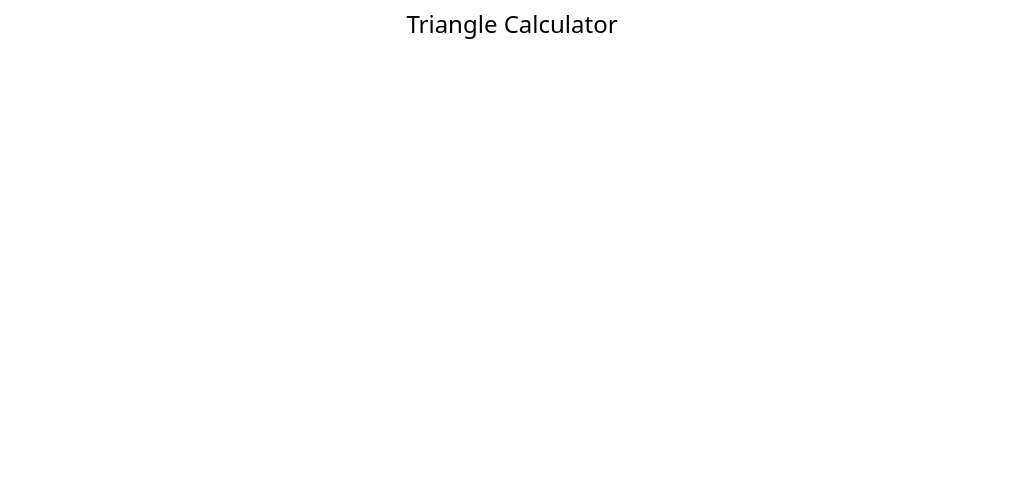
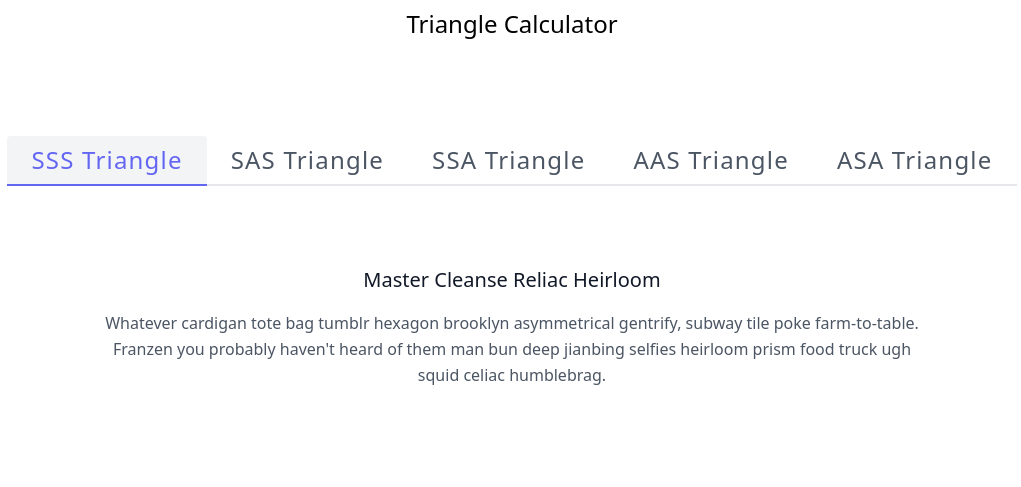
Before and after one commit to justingolden21/triangle-calc, a plain HTML site: page index.html in a window 1280 px wide. Shown: the whole page, without its empty margins (128-1149 px from the left). Drawn offline with nearby package versions, Linux system fonts and the light colour scheme.

Commit message:
temp content using tailblocks
https://mertjf.github.io/tailblocks/

```diff
--- a/index.html
+++ b/index.html
@@ -20,5 +20,32 @@
 </head>
 <body class="text-center text-2xl mt-2">
 	<p>Triangle Calculator</p>
+
+	<section class="text-gray-600 body-font">
+		<div class="container px-5 py-24 mx-auto flex flex-wrap flex-col">
+			<div class="flex mx-auto flex-wrap mb-20">
+				<a class="sm:px-6 py-3 w-1/2 sm:w-auto justify-center sm:justify-start border-b-2 title-font font-medium bg-gray-100 inline-flex items-center leading-none border-indigo-500 text-indigo-500 tracking-wider rounded-t">
+					SSS Triangle
+				</a>
+				<a class="sm:px-6 py-3 w-1/2 sm:w-auto justify-center sm:justify-start border-b-2 title-font font-medium inline-flex items-center leading-none border-gray-200 hover:text-gray-900 tracking-wider">
+					SAS Triangle
+				</a>
+				<a class="sm:px-6 py-3 w-1/2 sm:w-auto justify-center sm:justify-start border-b-2 title-font font-medium inline-flex items-center leading-none border-gray-200 hover:text-gray-900 tracking-wider">
+					SSA Triangle
+				</a>
+				<a class="sm:px-6 py-3 w-1/2 sm:w-auto justify-center sm:justify-start border-b-2 title-font font-medium inline-flex items-center leading-none border-gray-200 hover:text-gray-900 tracking-wider">
+					AAS Triangle
+				</a>
+				<a class="sm:px-6 py-3 w-1/2 sm:w-auto justify-center sm:justify-start border-b-2 title-font font-medium inline-flex items-center leading-none border-gray-200 hover:text-gray-900 tracking-wider">
+					ASA Triangle
+				</a>
+			</div>
+			<div class="flex flex-col text-center w-full">
+				<h1 class="text-xl font-medium title-font mb-4 text-gray-900">Master Cleanse Reliac Heirloom</h1>
+				<p class="lg:w-2/3 mx-auto leading-relaxed text-base">Whatever cardigan tote bag tumblr hexagon brooklyn asymmetrical gentrify, subway tile poke farm-to-table. Franzen you probably haven't heard of them man bun deep jianbing selfies heirloom prism food truck ugh squid celiac humblebrag.</p>
+			</div>
+		</div>
+	</section>
+
 </body>
 </html>
```
Lines whose indentation alone changed are shown as unchanged.
